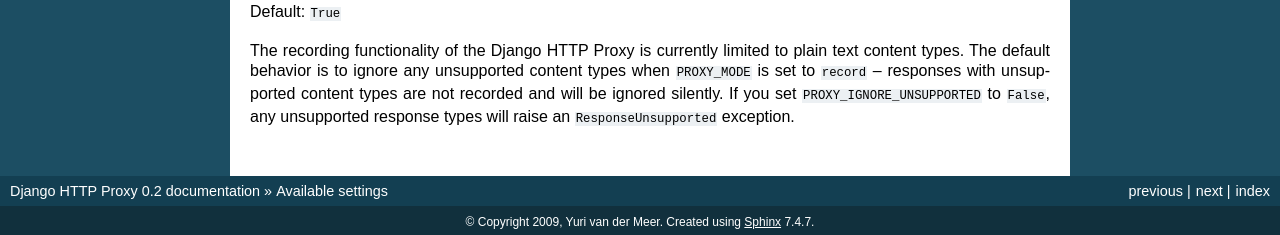
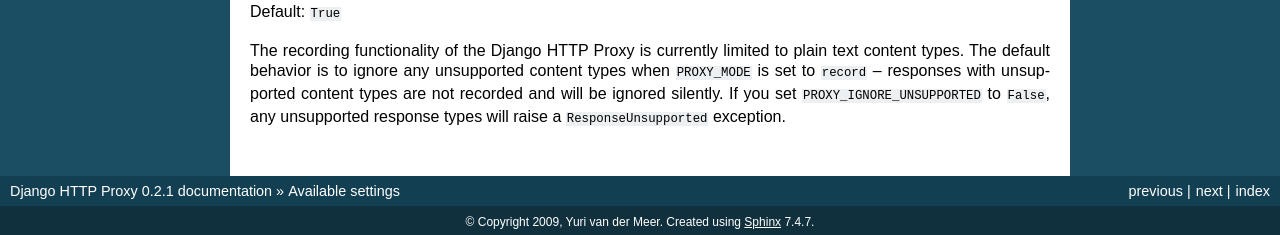
Before and after one commit to yvandermeer/django-http-proxy, a Sphinx documentation site: the page built from docs/settings.txt, in a window 1280 px wide and 900 px high, scrolled down 687 px. Shown: the part 662-897 px from the top of the window. Built offline with Sphinx 7.4.7, drawn with Linux system fonts in a browser that asks for light colours; some of the changed text lies outside the part shown.

Commit message:
Upped version number to 0.2.1 and fixed some typos.

```diff
--- a/docs/conf.py
+++ b/docs/conf.py
@@ -47,7 +47,7 @@ copyright = u'2009, Yuri van der Meer'
 # The short X.Y version.
 version = '0.2'
 # The full version, including alpha/beta/rc tags.
-release = '0.2'
+release = '0.2.1'
 
 # The language for content autogenerated by Sphinx. Refer to documentation
 # for a list of supported languages.
--- a/docs/settings.txt
+++ b/docs/settings.txt
@@ -73,4 +73,4 @@ plain text content types. The default behavior is to ignore any unsupported
 content types when ``PROXY_MODE`` is set to ``record`` – responses with
 unsupported content types are not recorded and will be ignored silently. If
 you set ``PROXY_IGNORE_UNSUPPORTED`` to ``False``, any unsupported response
-types will raise an ``ResponseUnsupported`` exception.
+types will raise a ``ResponseUnsupported`` exception.
--- a/httpproxy/__init__.py
+++ b/httpproxy/__init__.py
@@ -2,5 +2,5 @@
 Django HTTP Proxy - A simple HTTP proxy for the Django framework.
 """
 
-__version__ = '0.2'
+__version__ = '0.2.1'
 __authors__ = ['Yuri van der Meer <django-http-proxy@yvandermeer.net>']
```
Also changed, not shown: 1 other file.
